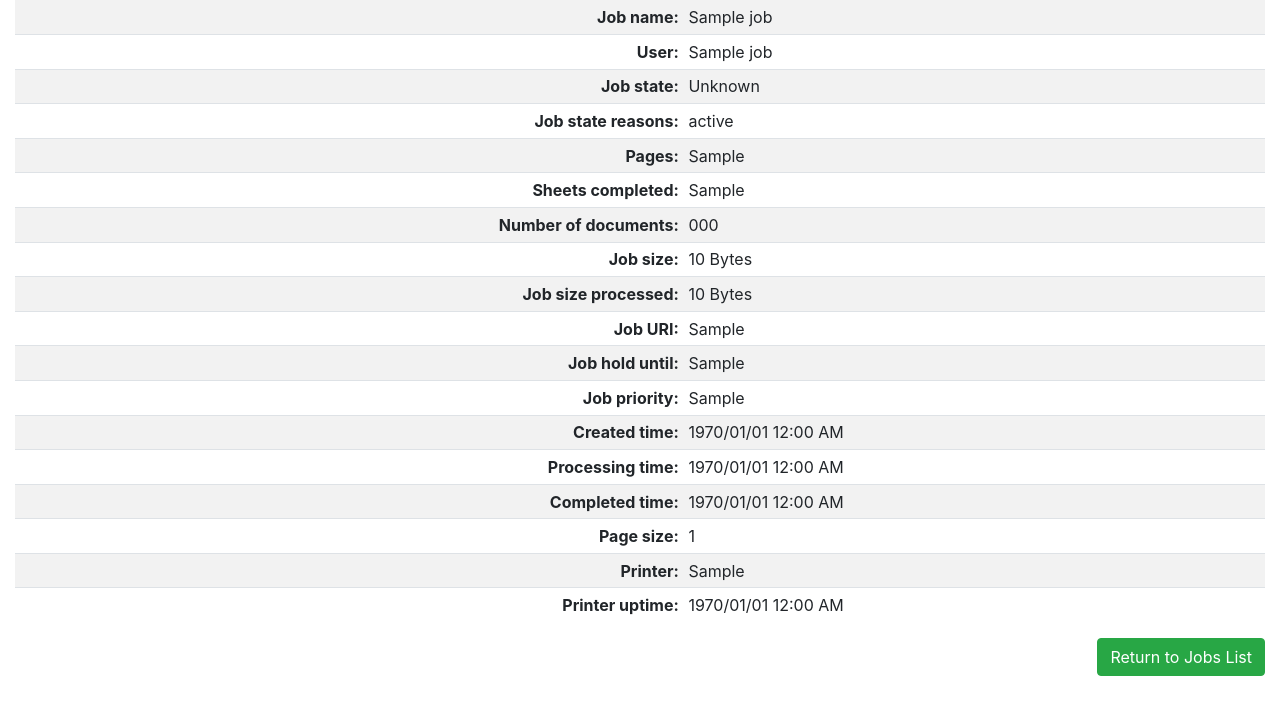
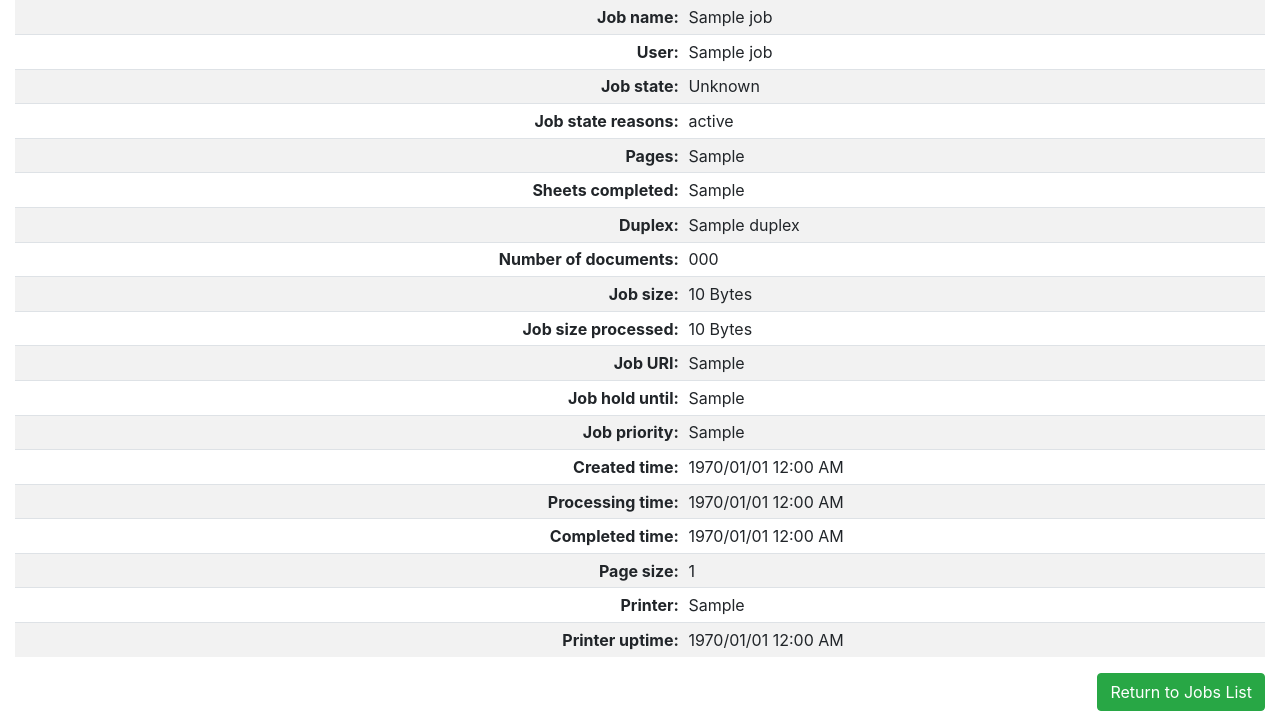
Before and after one commit to bwicksall/WebPrintRelease, a Flask app: template templates/job.html in a window 1280 px wide. Shown: the part 127-838 px from the top of the page. Before the commit the page ends 803 px from the top, so only its background shows below. Run offline with Flask 2, Linux system fonts and the light colour scheme; the template is opened without the code that fills it: most values are stand-ins (such as "Sample title", 1, 10 or a date in 2020); parts of the project's set-up code (start-up, migrations or seed data) failed here and were passed over; some libraries are stand-ins or nearby versions.

Commit message:
Lets start watching for Duplex

```diff
--- a/data.py
+++ b/data.py
@@ -52,7 +52,8 @@ def getPrintJobs( which_jobs_in='not-completed', sort='job-originating-user-name
              "job-k-octets",
              "time-at-creation",
              "job-media-sheets-completed",
-             "time-at-completed"
+             "time-at-completed",
+             "Duplex"
             ]
 
         # Get all jobs
--- a/templates/job.html
+++ b/templates/job.html
@@ -10,6 +10,7 @@
     <tr><td class="text-right"><strong>Job state reasons:</strong></td><td>{{ job.get('job-state-reasons', '') }}</td></tr>
     <tr><td class="text-right"><strong>Pages:</strong></td><td>{{ job.get('page-count', 0) }}</td></tr>
     <tr><td class="text-right"><strong>Sheets completed:</strong></td><td>{{ job.get('job-media-sheets-completed', 0) }}</td></tr>
+    <tr><td class="text-right"><strong>Duplex:</strong></td><td>{{ job.get('Duplex', 'Unknown') }}</td></tr>
     <tr><td class="text-right"><strong>Number of documents:</strong></td><td>{{ job.get('number-of-documents', 0) }}</td></tr>
     <tr><td class="text-right"><strong>Job size:</strong></td><td>{{ (job.get('job-k-octets', 0)*1024) | filesizeformat }}</td></tr>
     <tr><td class="text-right"><strong>Job size processed:</strong></td><td>{{ (job.get('job-k-octets-processed',0)*1024) | filesizeformat }}</td></tr>
```
